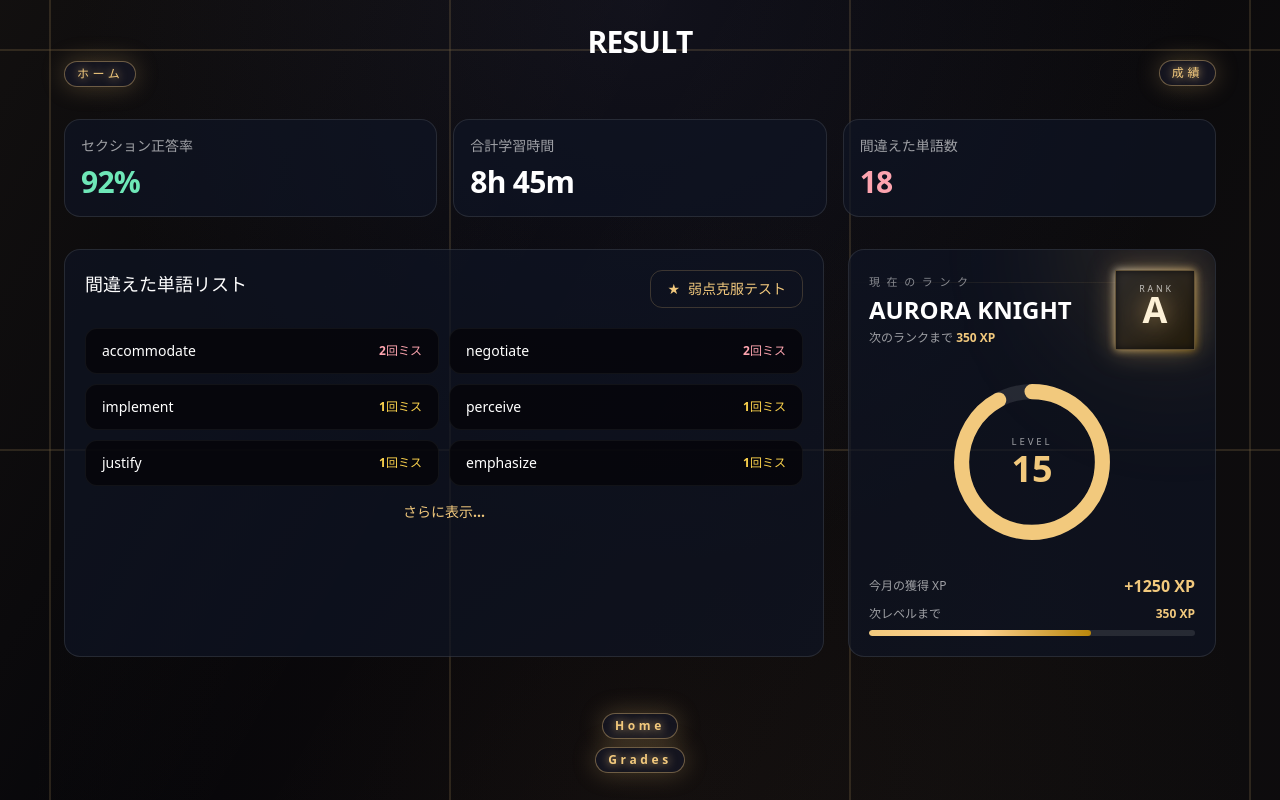
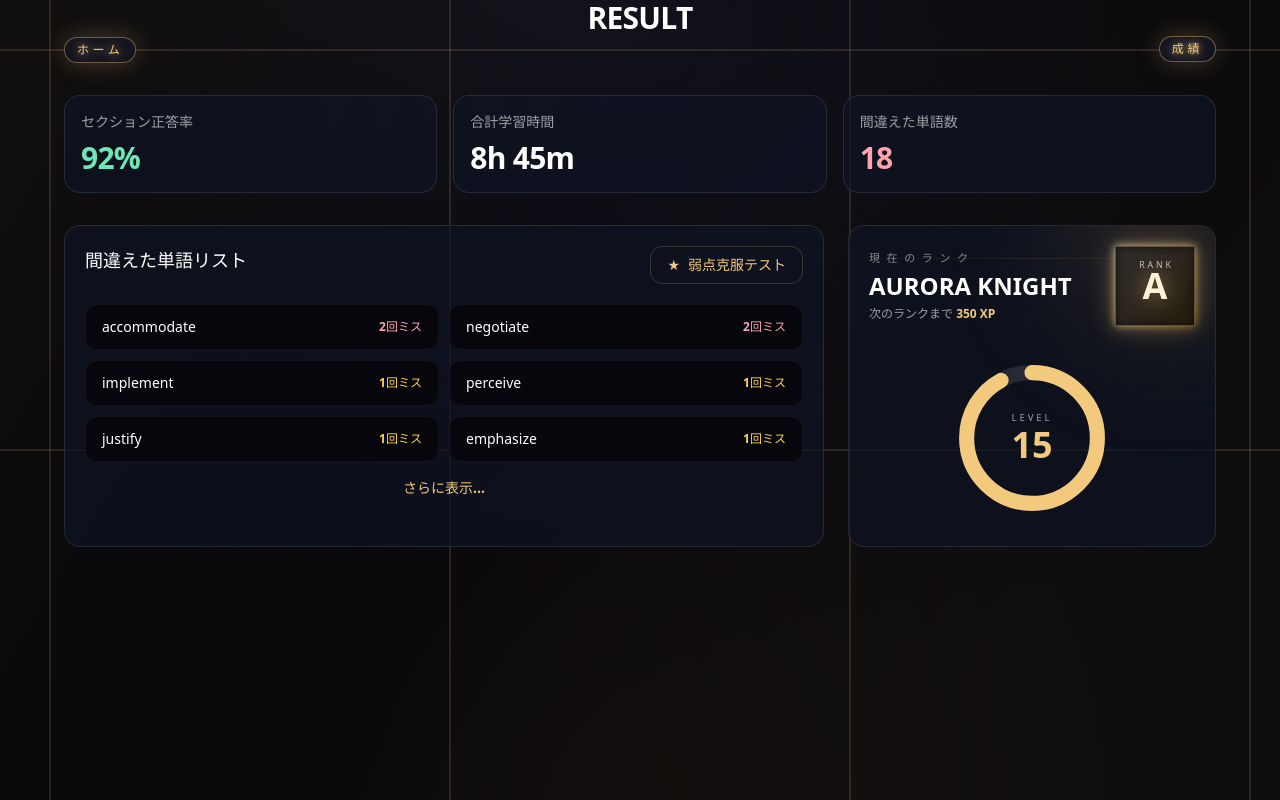
Before and after one commit to devryuya2007/kakotan-web, a React (Vite) app in the folder main/: page /results/mini in a window 1280 px wide. Built offline with nearby package versions, Linux system fonts and the light colour scheme.

Commit message:
画面幅の問題を解消

```diff
--- a/main/src/components/buttons/QuickStartButton.tsx
+++ b/main/src/components/buttons/QuickStartButton.tsx
@@ -1,5 +1,5 @@
 export const QuickStartButtonStyle =
-  "btn-text-glow w-full rounded-full border border-[#f2c97d66] bg-[#14141f] text-sm font-semibold tracking-[0.3em] text-[#f2c97d] shadow-[0_0_25px_rgba(242,201,125,0.25)] transition hover:border-[#f2c97d] hover:bg-[#1c1c2a] hover:shadow-[0_0_35px_rgba(242,201,125,0.35)]";
+  "btn-text-glow p-4 w-full rounded-full border border-[#f2c97d66] bg-[#14141f] text-sm font-semibold tracking-[0.3em] text-[#f2c97d] shadow-[0_0_25px_rgba(242,201,125,0.25)] transition hover:border-[#f2c97d] hover:bg-[#1c1c2a] hover:shadow-[0_0_35px_rgba(242,201,125,0.35)]";
 
 interface QuickStartButtonProps {
   onClick: () => void;
--- a/main/src/pages/results/MiniResultPage.tsx
+++ b/main/src/pages/results/MiniResultPage.tsx
@@ -43,17 +43,20 @@ export default function MiniResultPage() {
     recentGain: 1250,
   };
 
-  const r = 56;
+  const r = 52;
   const circumference = 2 * Math.PI * r;
   const progress = Math.min(Math.max(dummyResult.accuracy / 100, 0), 1);
   const dashOffset = circumference * (1 - progress);
+  // 画面からはみ出さないように、モバイルでは全体レイアウトを軽く縮小している
+  const contentWrapperClass =
+    "flex w-full max-w-[100vw] min-w-0 flex-col gap-6 pb-4 text-left text-white max-h-[calc(100dvh-4.5rem)] origin-top scale-[0.94] sm:scale-100 sm:gap-8 sm:pb-6";
 
   return (
     <AppLayout>
-      <div className="relative  flex w-full justify-center px-4 py-6 sm:px-6 lg:px-8">
-        <div className="flex w-full max-w-[100vw] min-w-0 flex-col gap-8 pb-6 text-left text-white max-h-[calc(100dvh-4.5rem)]">
+      <div className="relative flex w-full justify-center px-4 sm:px-6 lg:px-8">
+        <div className={contentWrapperClass}>
           <section className="w-full space-y-2">
-            <h1 className="tracking-[0.5em] text-center text-xl font-bold tracking-tight text-white sm:text-3xl">
+            <h1 className="tracking-[0.5rem] text-center text-xl font-bold tracking-tight text-white sm:text-3xl">
               {dummyResult.title}
             </h1>
             <span>
@@ -156,7 +159,7 @@ export default function MiniResultPage() {
                 </div>
               </header>
 
-              <div className="relative mx-auto flex h-44 w-44 items-center justify-center">
+              <div className="relative mx-auto flex h-40 w-40 items-center justify-center sm:h-44 sm:w-44">
                 <svg
                   className="h-full w-full -rotate-90 transform text-[#1f2333]"
                   viewBox="0 0 140 140"
@@ -193,41 +196,8 @@ export default function MiniResultPage() {
                   </span>
                 </div>
               </div>
-
-              <div className="mt-6 space-y-2">
-                <div className="flex items-center justify-between text-[11px] text-white/60 sm:text-xs">
-                  <span>今月の獲得 XP</span>
-                  <span className="text-sm font-semibold text-[#f2c97d] sm:text-base">
-                    +{rankInfo.recentGain} XP
-                  </span>
-                </div>
-                <div className="flex items-center justify-between text-[11px] text-white/60 sm:text-xs">
-                  <span>次レベルまで</span>
-                  <span className="font-semibold text-[#f2c97d]">
-                    {rankInfo.nextXp} XP
-                  </span>
-                </div>
-                <div className="h-1.5 overflow-hidden rounded-full bg-white/10">
-                  <span
-                    className="block h-full rounded-full bg-gradient-to-r from-[#f2c97d] via-[#ffd28f] to-[#b8860b]"
-                    style={{ width: `${Math.min(rankInfo.gauge * 100, 100)}%` }}
-                  />
-                </div>
-              </div>
             </div>
           </section>
-          <div className="mt-6 flex flex-col items-center gap-2">
-            <QuickStartButton
-              onClick={() => {}}
-              label="Home"
-              className="!w-auto !px-3 !py-1 text-xs tracking-[0.2em]"
-            />
-            <QuickStartButton
-              onClick={() => {}}
-              label="Grades"
-              className="!w-auto !px-3 !py-1 text-xs tracking-[0.2em]"
-            />
-          </div>
         </div>
       </div>
     </AppLayout>
```
